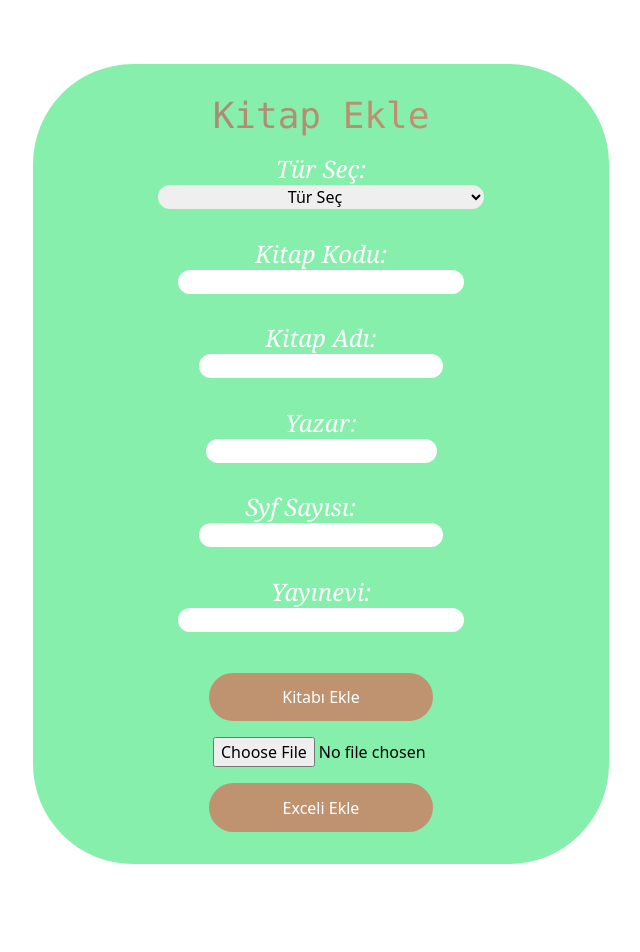
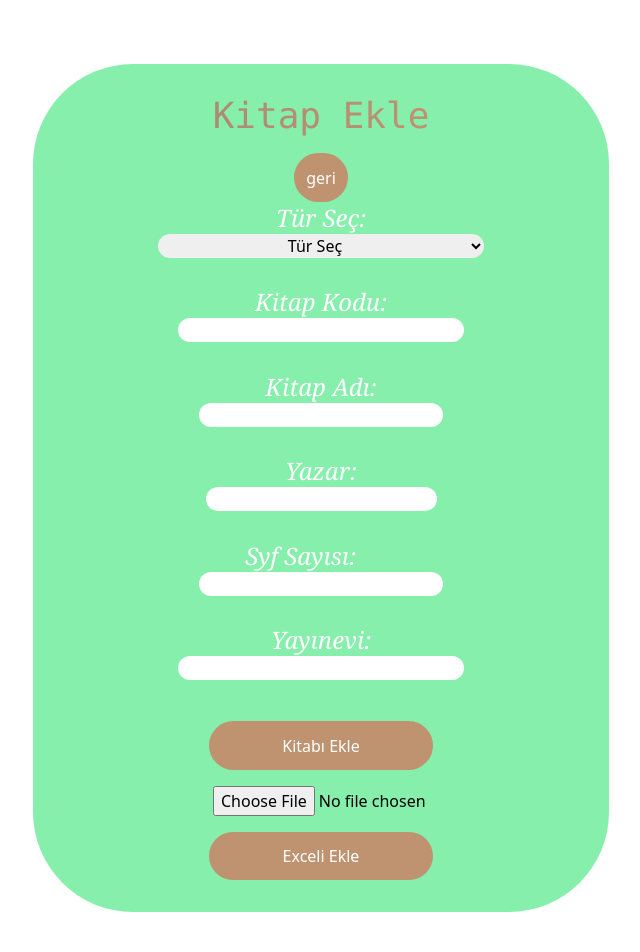
Before and after one commit to mehmetefeozcan/macka-library-app-desktop, a Flask app: page /add in a window 1280 px wide. Shown: the top 952 px of the page, without its empty margins (319-959 px from the left). Before the commit the page ends 864 px from the top, so only its background shows below. Run offline with Flask 3, Linux system fonts and the light colour scheme; style sheets or scripts are compiled from the project's sources.

Commit message:
add backbtn

```diff
--- a/templates/addBook.html
+++ b/templates/addBook.html
@@ -44,6 +44,8 @@
         </section>
         <section>
           <form action="" method="post" enctype="multipart/form-data">
+             <input class="p-[3%] bg-[#BF9270] text-white antialiased rounded-full" type="submit" value="geri"
+            name="btn" />
             <article class="pb-[7%]">
               <p class="text-white antialiased text-2xl font-serif italic">
                 Tür Seç:
```
